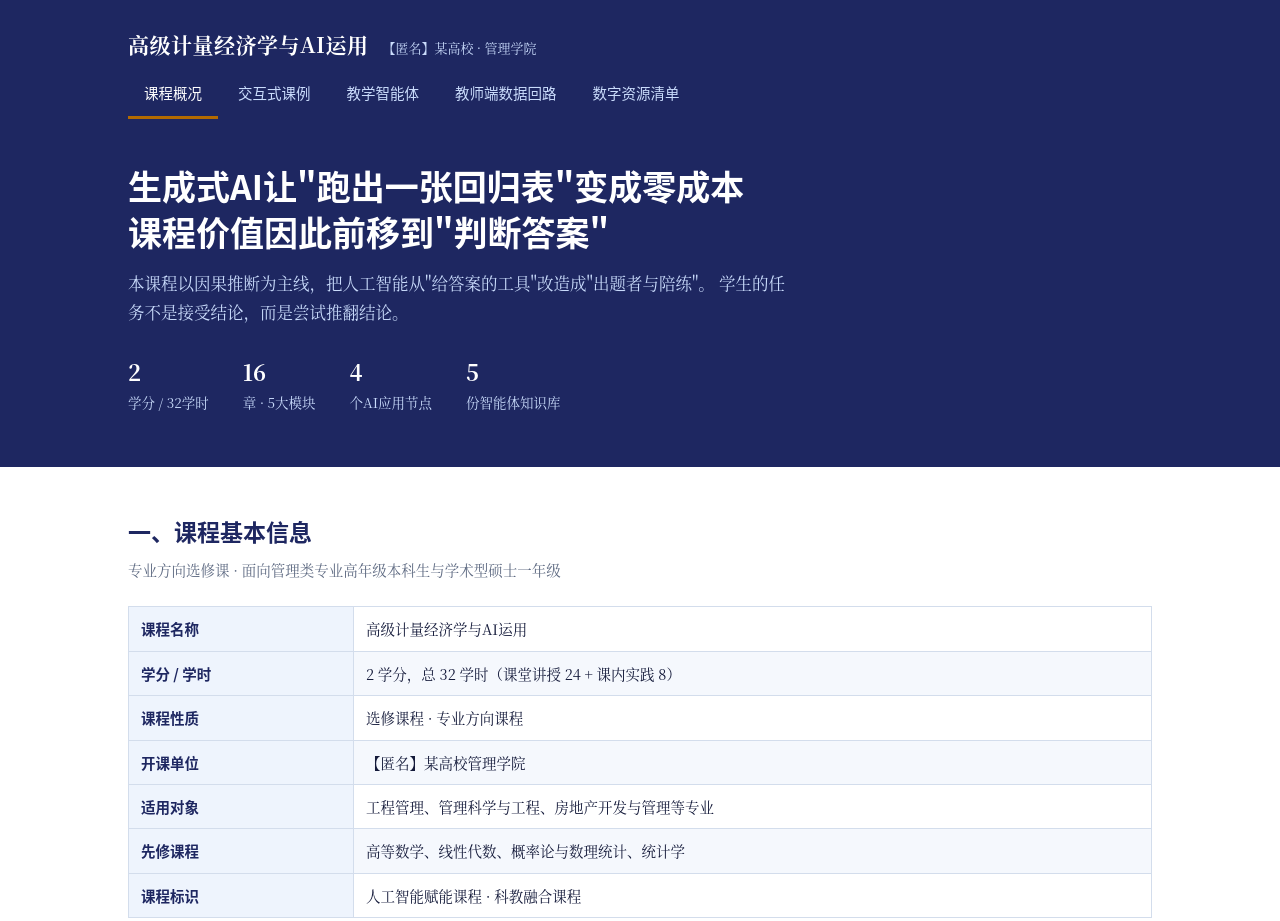
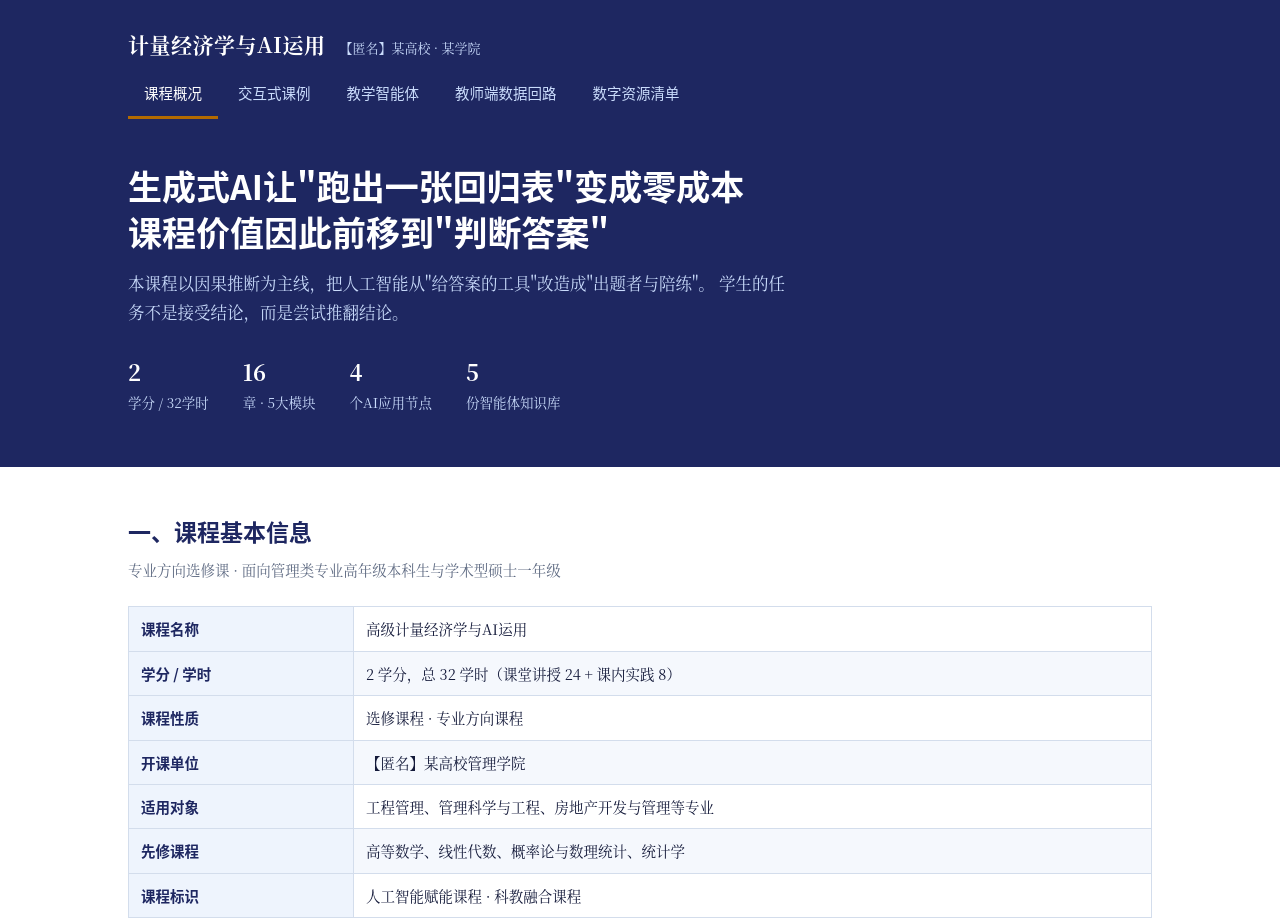
Before and after one commit to lamontbeau/Econ-class, a plain HTML site: page index.html in a window 1280 px wide. Shown: the top 921 px of the page. Drawn offline with Linux system fonts and the light colour scheme.

Commit message:
Update index.html

```diff
--- a/index.html
+++ b/index.html
@@ -3,16 +3,16 @@
 <head>
 <meta charset="utf-8">
 <meta name="viewport" content="width=device-width,initial-scale=1">
-<title>高级计量经济学与AI运用 · 课程站</title>
-<meta name="description" content="【匿名】某高校管理学院《高级计量经济学与AI运用》课程数字资源与教学智能体">
+<title>计量经济学与AI运用 · 课程站</title>
+<meta name="description" content="【匿名】某高校某学院《计量经济学与AI运用》课程数字资源与教学智能体">
 <link rel="stylesheet" href="assets/style.css">
 </head>
 <body>
 <header>
   <div class="hwrap">
     <div class="brand">
-      <b>高级计量经济学与AI运用</b>
-      <span>【匿名】某高校 · 管理学院</span>
+      <b>计量经济学与AI运用</b>
+      <span>【匿名】某高校 · 某学院</span>
     </div>
     <nav>
       <a href="index.html" aria-current="page">课程概况</a>
```
